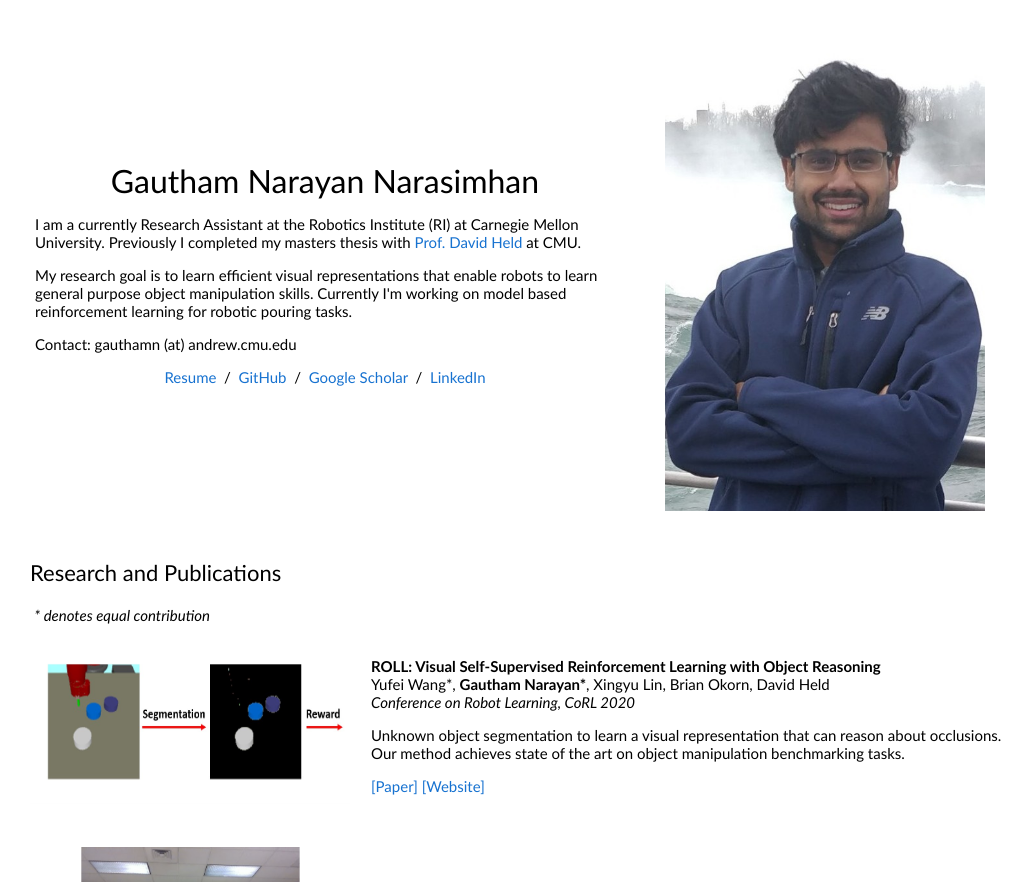
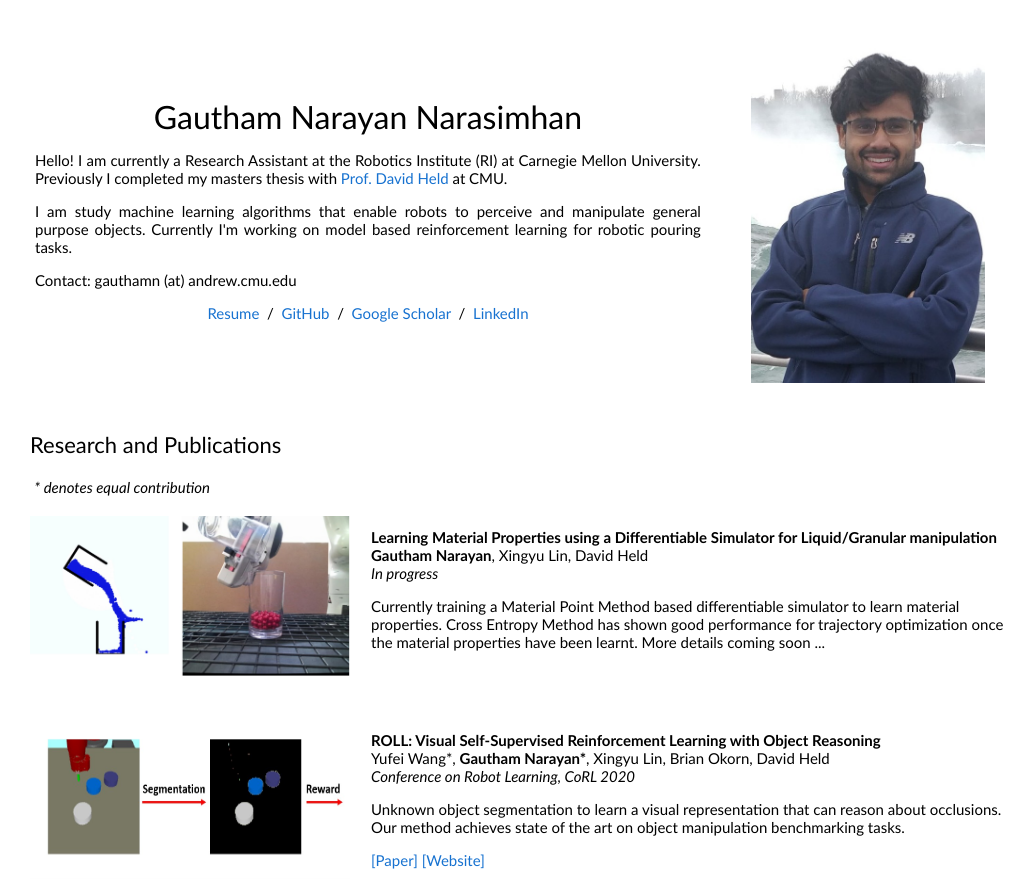
Before and after one commit to gauthamnarayan/gauthamnarayan.github-io, a plain HTML site: page index.html in a window 1280 px wide. Shown: the top 882 px of the page, without its empty margins (130-1164 px from the left). Drawn offline with Linux system fonts and the light colour scheme.

Commit message:
added more resume and small changes to index.html

```diff
--- a/index.html
+++ b/index.html
@@ -18,11 +18,12 @@
               <p style="text-align:center">
                 <name>Gautham Narayan Narasimhan</name>
               </p>
-              <p>I am a currently  Research Assistant at the Robotics Institute (RI) at Carnegie Mellon University. Previously I completed my masters thesis with
+              <p style="text-align:justify">
+              Hello! I am currently a Research Assistant at the Robotics Institute (RI) at Carnegie Mellon University. Previously I completed my masters thesis with
                 <a href="https://davheld.github.io/">Prof. David Held</a> at CMU.
               </p>
-              <p>
-                My research goal is to learn efficient visual representations that enable robots to learn general purpose object manipulation skills.
+              <p style="text-align:justify">
+                I am study machine learning algorithms that enable robots to perceive and manipulate general purpose objects.
                 Currently I'm working on model based reinforcement learning for robotic pouring tasks.
               </p>
               <p style="text-align:left">
@@ -35,12 +36,28 @@
                 <a href="https://www.linkedin.com/in/gautham-narayan-80077296/">LinkedIn</a>
               </p>
             </td>
-            <td style="padding:2.5%;width:40%;max-width:40%">
+            <td style="padding:2.5%;width:25%;max-width:25%">
               <img style="width:100%;max-width:100%" alt="profile photo" src="images/gautham_dp_cropped.jpg" class="hoverZoomLink">
             </td>
           </tr>
+        </tbody></table>
 
-        </tbody></table>
+        <!--<table style="width:100%;border:0px;border-spacing:0px;border-collapse:separate;margin-right:auto;margin-left:auto;"><tbody>-->
+        <!--[><table style="width:100%;border:0px;border-spacing:0px;border-collapse:separate;margin-right:auto;margin-left:auto;"><tbody><]-->
+            <!--<tr>-->
+            <!--<td style="padding:20px;width:100%;vertical-align:middle">-->
+              <!--<heading>Recent News</heading>-->
+            <!--</td>-->
+            <!--</tr>-->
+            <!--<tr>-->
+            <!--<td style="padding:20px;width:100%;vertical-align:middle">-->
+                <!--<span class="tab">-->
+                <!--Paper accepted to CoRL 2020 - [<a href="https://www.robot-learning.org/program/paper-explorer">Link</a>]-->
+                <!--</span>-->
+            <!--</td>-->
+            <!--</tr>-->
+        <!--</tbody></table>-->
+
         <table style="width:100%;border:0px;border-spacing:0px;border-collapse:separate;margin-right:auto;margin-left:auto;"><tbody>
             <tr>
             <td style="padding:20px;width:100%;vertical-align:middle">
@@ -54,6 +71,21 @@
                 <!--<td style="padding:20px;width:50%;vertical-align:middle">-->
                 <em>&emsp;&emsp; * denotes equal contribution</em>
            </tr>
+
+           <tr>
+            <td style="padding:20px;width:25%;vertical-align:middle" align="center">
+              <img src="images/pouring_2021.jpg" alt="clean-usnob" width="320" height="160">
+            </td>
+            <td width="75%" valign="middle">
+              <papertitle>Learning Material Properties using a Differentiable Simulator for Liquid/Granular manipulation</papertitle><br>
+              <strong>Gautham Narayan</strong>, Xingyu Lin, David Held<br>
+              <em>In progress</em><br>
+              <p> Currently training a Material Point Method based differentiable simulator to learn material properties. Cross Entropy Method has shown
+              good performance for trajectory optimization once the material properties have been learnt.
+              More details coming soon ...
+              </p>
+            </td>
+          </tr>
 
            <tr>
             <td style="padding:20px;width:25%;vertical-align:middle" align="center">
--- a/stylesheet.css
+++ b/stylesheet.css
@@ -129,3 +129,8 @@ name {
 span.highlight {
   background-color: #ffffd0;
 }
+
+.tab {
+       display:inline-block;
+       margin-left: 40px;
+}
```
Also changed, not shown: images/pouring_2021.jpg (added), 4 other files.
